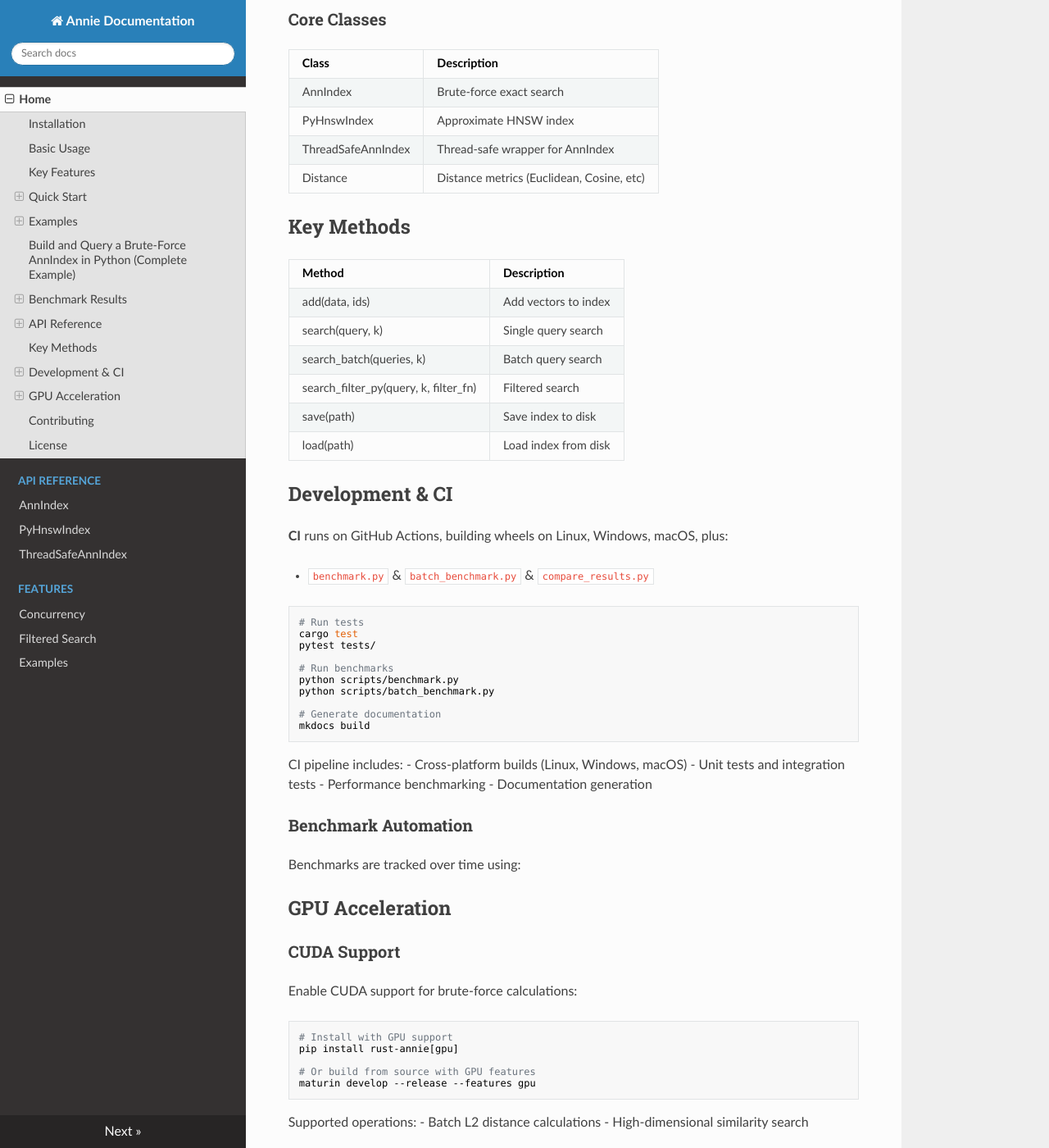
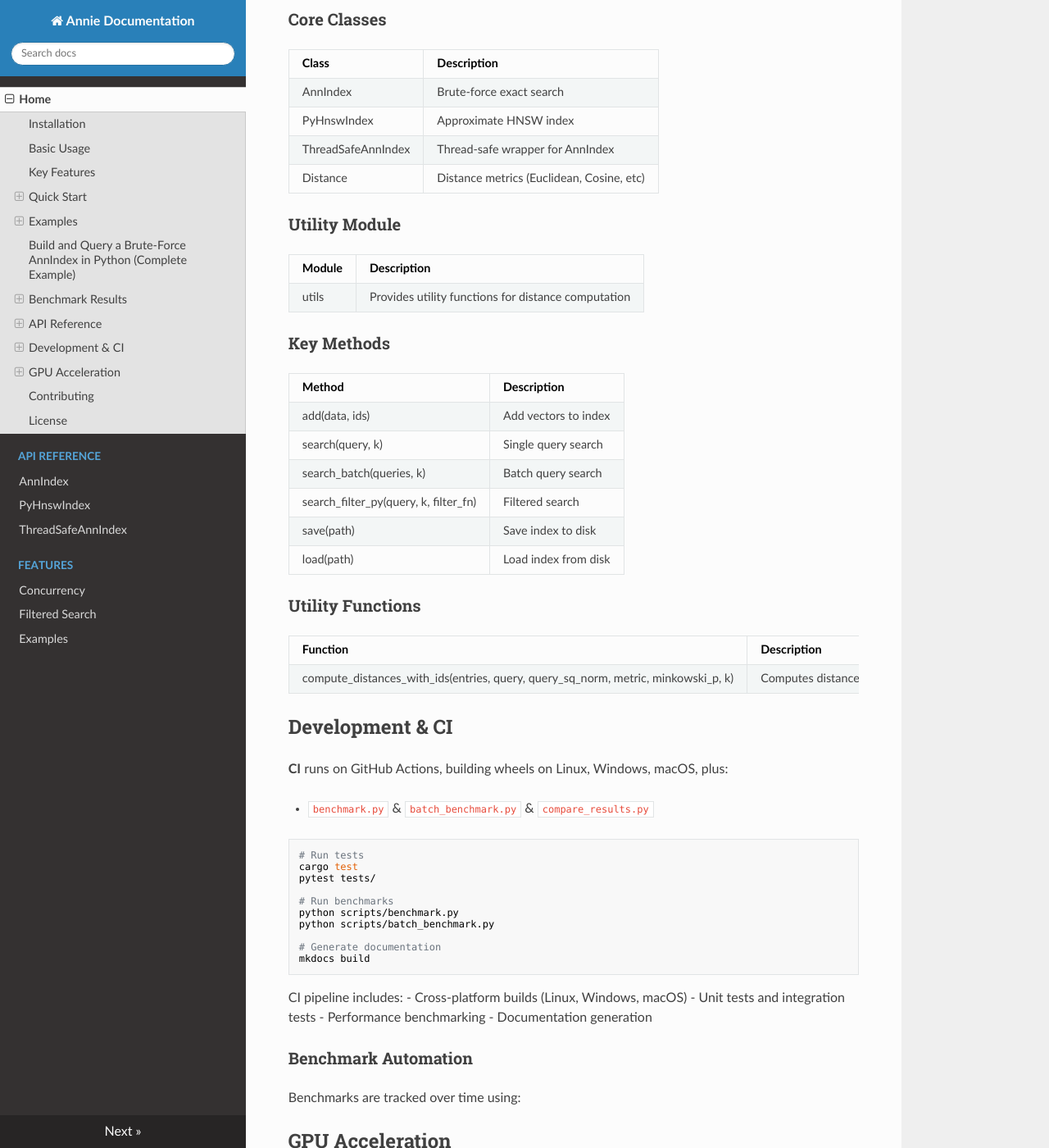
Before and after one commit to arnavk23/Annie, an MkDocs documentation site: the page built from docs/index.md, in a window 1280 px wide and 1400 px high, scrolled down 3791 px. Shown: the whole window at 82% size. Built offline with MkDocs 1.6.1, drawn with Linux system fonts in a browser that asks for light colours; nearby versions of some CDN libraries.

Commit message:
Update docs/index.md
The introduction of the `utils` module and its function `compute_distances_with_ids` should be reflected in the documentation to provide an overview of the new module and its purpose within the codebase.

```diff
--- a/docs/index.md
+++ b/docs/index.md
@@ -208,7 +208,13 @@ You’ll find:
 | ThreadSafeAnnIndex | 	Thread-safe wrapper for AnnIndex          |
 | Distance           | 	Distance metrics (Euclidean, Cosine, etc) |
 
-## Key Methods
+### Utility Module
+
+| Module | Description |
+| ------ | ----------- |
+| utils  | Provides utility functions for distance computation |
+
+### Key Methods
 
 | Method                                | Description                                |
 | ------------------------------------- | ------------------------------------------ |
@@ -218,6 +224,12 @@ You’ll find:
 | search_filter_py(query, k, filter_fn) | Filtered search                            |
 | save(path)                            | Save index to disk                         |
 | load(path)                            | Load index from disk                       |
+
+### Utility Functions
+
+| Function                             | Description                                |
+| ------------------------------------ | ------------------------------------------ |
+| compute_distances_with_ids(entries, query, query_sq_norm, metric, minkowski_p, k) | Computes distances and returns sorted IDs and distances |
 
 ## Development & CI
 
```
